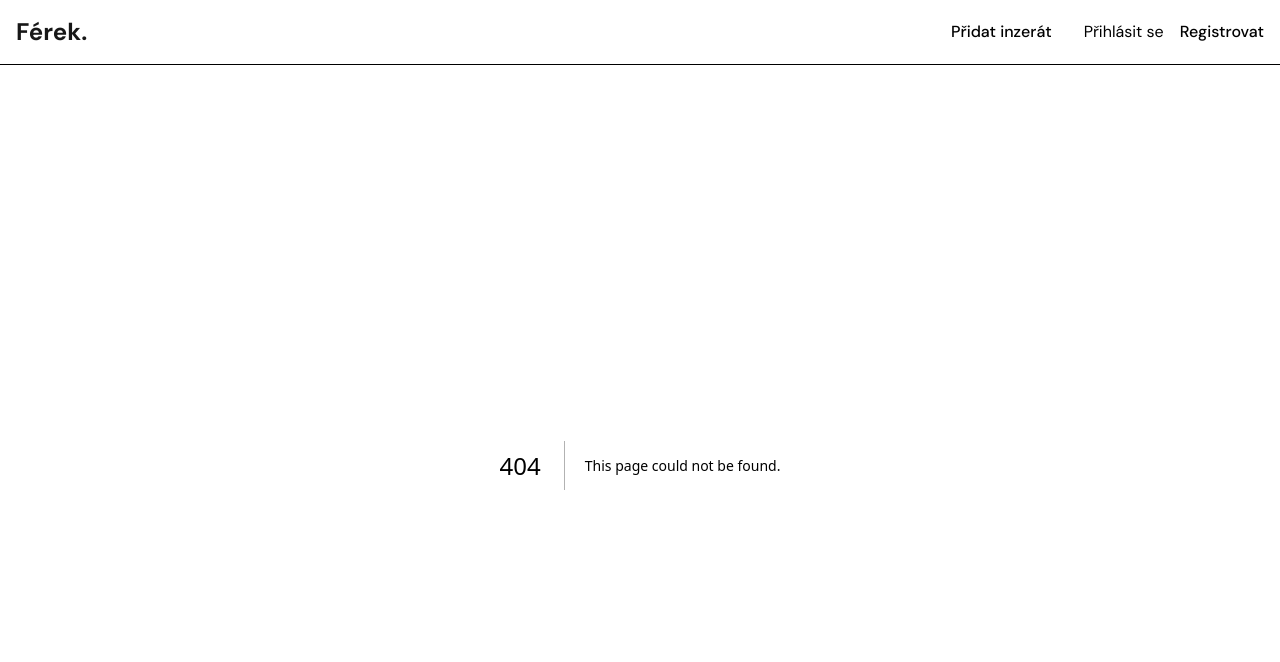
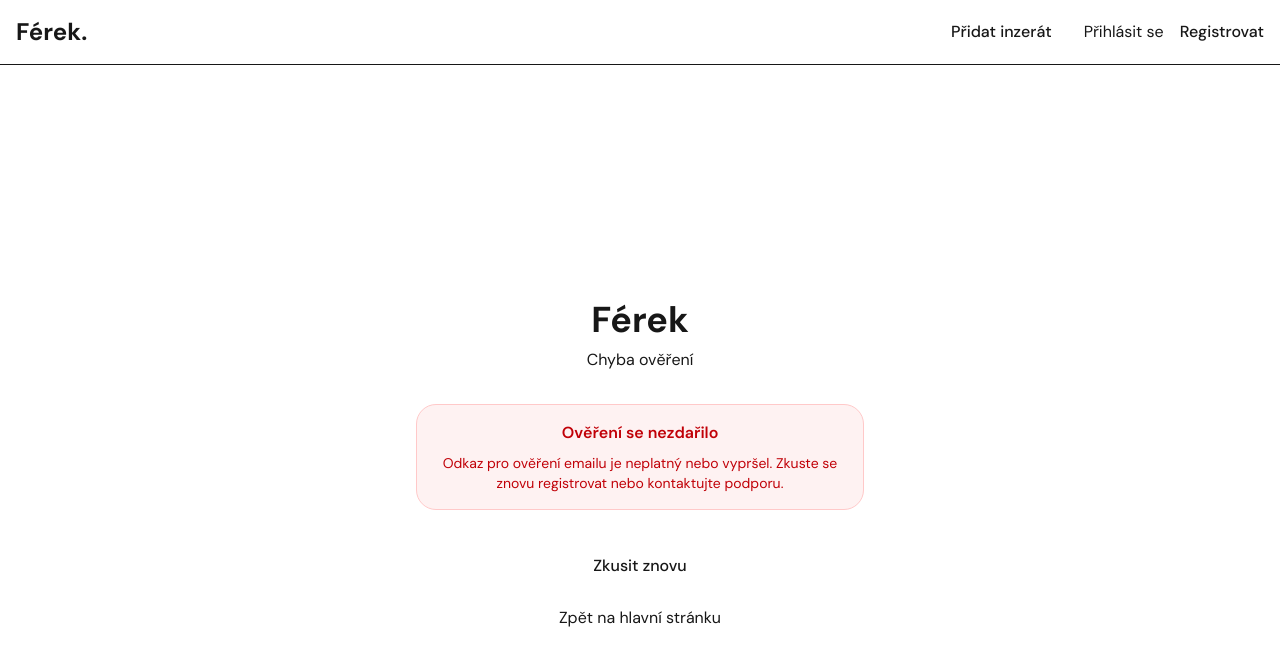
Before and after one commit to Rega85/ferek-app, a Next.js app: page /auth/auth-code-error in a window 1280 px wide. Before the commit this address had no page. Shown: the top 662 px of the page. Built offline with nearby package versions, Linux system fonts and the light colour scheme.

Commit message:
feat: Add Supabase auth callback route
- Create /auth/callback route to handle email confirmation
- Add auth-code-error page for failed confirmations
- Update register page to redirect to callback after email verification

```diff
--- /dev/null
+++ b/app/auth/auth-code-error/page.tsx
@@ -0,0 +1,38 @@
+export default function AuthCodeErrorPage() {
+  return (
+    <div className="min-h-screen bg-background flex items-center justify-center px-4">
+      <div className="max-w-md w-full space-y-8 text-center">
+        <div className="text-center">
+          <h1 className="text-4xl font-display font-bold text-foreground mb-2">
+            Férek
+          </h1>
+          <p className="text-muted-foreground mb-8">
+            Chyba ověření
+          </p>
+        </div>
+
+        <div className="bg-red-50 border border-red-200 text-red-700 px-6 py-4 rounded-lg">
+          <h2 className="font-semibold mb-2">Ověření se nezdařilo</h2>
+          <p className="text-sm">
+            Odkaz pro ověření emailu je neplatný nebo vypršel. Zkuste se znovu registrovat nebo kontaktujte podporu.
+          </p>
+        </div>
+
+        <div className="space-y-4">
+          <a
+            href="/auth/register"
+            className="block w-full bg-accent text-accent-foreground py-3 px-4 rounded-lg font-medium hover:bg-accent/90 focus:outline-none focus:ring-2 focus:ring-accent focus:ring-offset-2"
+          >
+            Zkusit znovu
+          </a>
+          <a
+            href="/"
+            className="block w-full text-muted-foreground hover:text-foreground"
+          >
+            Zpět na hlavní stránku
+          </a>
+        </div>
+      </div>
+    </div>
+  )
+}
--- /dev/null
+++ b/app/auth/callback/route.ts
@@ -0,0 +1,43 @@
+import { createServerClient } from '@supabase/ssr'
+import { NextRequest, NextResponse } from 'next/server'
+
+export async function GET(request: NextRequest) {
+  const { searchParams, origin } = new URL(request.url)
+  const code = searchParams.get('code')
+  // if "next" is in param, use it as the redirect URL
+  const next = searchParams.get('next') ?? '/'
+
+  if (code) {
+    const supabase = createServerClient(
+      process.env.NEXT_PUBLIC_SUPABASE_URL!,
+      process.env.NEXT_PUBLIC_SUPABASE_ANON_KEY!,
+      {
+        cookies: {
+          getAll() {
+            return request.cookies.getAll()
+          },
+          setAll(cookiesToSet) {
+            cookiesToSet.forEach(({ name, value }) => request.cookies.set(name, value))
+          },
+        },
+      }
+    )
+
+    const { error } = await supabase.auth.exchangeCodeForSession(code)
+    if (!error) {
+      const forwardedHost = request.headers.get('x-forwarded-host') // original origin before load balancer
+      const isLocalEnv = process.env.NODE_ENV === 'development'
+      if (isLocalEnv) {
+        // We can be sure that there is no load balancer in between, so no need to watch for X-Forwarded-Host
+        return NextResponse.redirect(`${origin}${next}`)
+      } else if (forwardedHost) {
+        return NextResponse.redirect(`https://${forwardedHost}${next}`)
+      } else {
+        return NextResponse.redirect(`${origin}${next}`)
+      }
+    }
+  }
+
+  // return the user to an error page with instructions
+  return NextResponse.redirect(`${origin}/auth/auth-code-error`)
+}
--- a/app/auth/register/page.tsx
+++ b/app/auth/register/page.tsx
@@ -52,7 +52,8 @@ export default function RegisterPage() {
           data: {
             full_name: formData.fullName,
             phone: formData.phone,
-          }
+          },
+          emailRedirectTo: `${window.location.origin}/auth/callback`,
         }
       })
 
```
